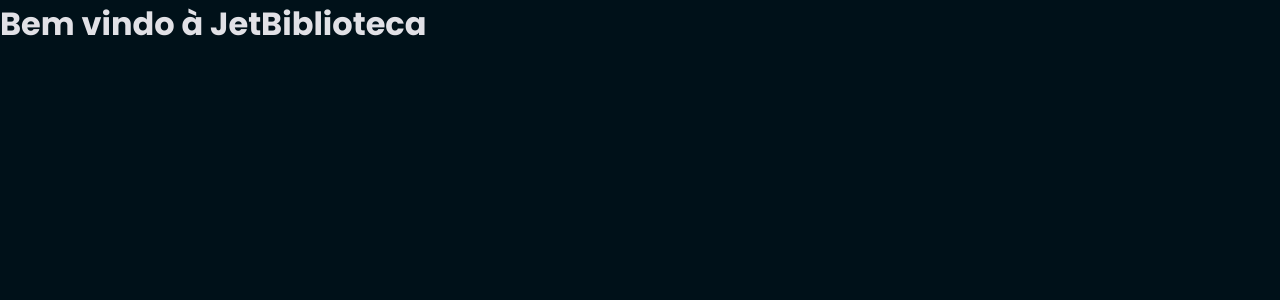
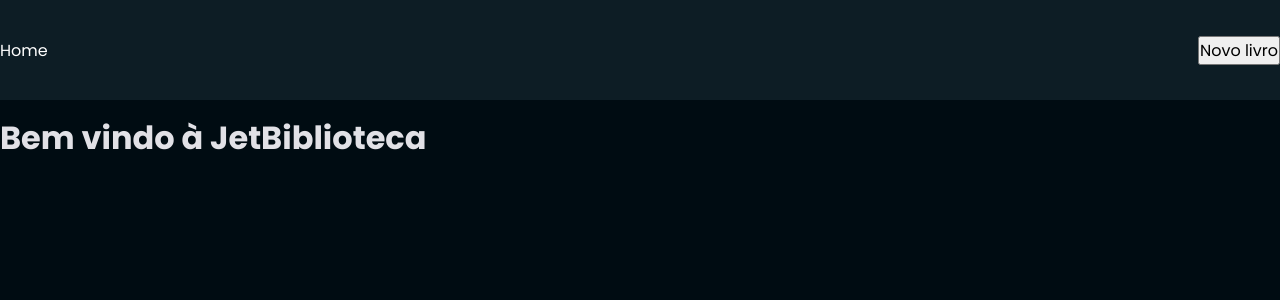
Before and after one commit to HenricoAngolera/laravel-library-front_end, a React (Vite) app: page / in a window 1280 px wide. Shown: the top 300 px of the page. Built offline with nearby package versions, Linux system fonts and the light colour scheme.

Commit message:
header component

```diff
--- /dev/null
+++ b/src/components/Header/index.jsx
@@ -0,0 +1,10 @@
+import { Container } from "./styles";
+
+export function Header(){
+  return (
+    <Container>
+      <a>Home</a>
+      <button>Novo livro</button>
+    </Container>
+  )
+}
--- /dev/null
+++ b/src/components/Header/styles.js
@@ -0,0 +1,14 @@
+import styled from "styled-components";
+
+export const Container = styled.header`
+  grid-area: header;
+
+  width: 100%;
+  height: 10rem;
+
+  background-color: ${({ theme }) => theme.COLORS.DARK_500};
+
+  display: flex;
+  justify-content: space-between;
+  align-items: center;
+`;
--- a/src/pages/Home/index.jsx
+++ b/src/pages/Home/index.jsx
@@ -1,9 +1,15 @@
 import { Container } from "./styles";
 
+import { Header } from "../../components/Header";
 export function Home() {
   return (
     <Container>
-      <h1>Bem vindo à JetBiblioteca</h1>
+      <Header/>
+
+      <main>
+        <h1>Bem vindo à JetBiblioteca</h1>
+
+      </main>
     </Container>
   )
 }
--- a/src/pages/Home/styles.js
+++ b/src/pages/Home/styles.js
@@ -1,5 +1,19 @@
 import styled from "styled-components";
 
 export const Container = styled.div`
+  width: 100%;
+  height: 100vh;
+
+  display: grid;
+  grid-template-rows: 11.4rem auto;
+
+  grid-template-areas:
+    "header"
+    "content"
+  ;
+
+  > main {
+    grid-area: content;
+  }
 
 `;
--- a/src/styles/global.js
+++ b/src/styles/global.js
@@ -12,7 +12,7 @@
   }
 
   body {
-    background-color: ${({ theme }) => theme.COLORS.DARK_400};
+    background-color: ${({ theme }) => theme.COLORS.DARK_300};
     color: ${({ theme }) => theme.COLORS.LIGHT_200};
     -webkit-font-smoothing: antialiased;
 
--- a/src/styles/theme.js
+++ b/src/styles/theme.js
@@ -20,8 +20,7 @@
   },
   FONTS: {
     ROBOTO: "'Roboto', sans-serif",
-    POPPINS: "'Poppins', sans-serif",
-    DM_SANS: "'DM Sans', sans-serif;"
+    POPPINS: "'Poppins', sans-serif"
   },
   MEDIA: {
     DESKTOP: "min-width: 1024px"
```
